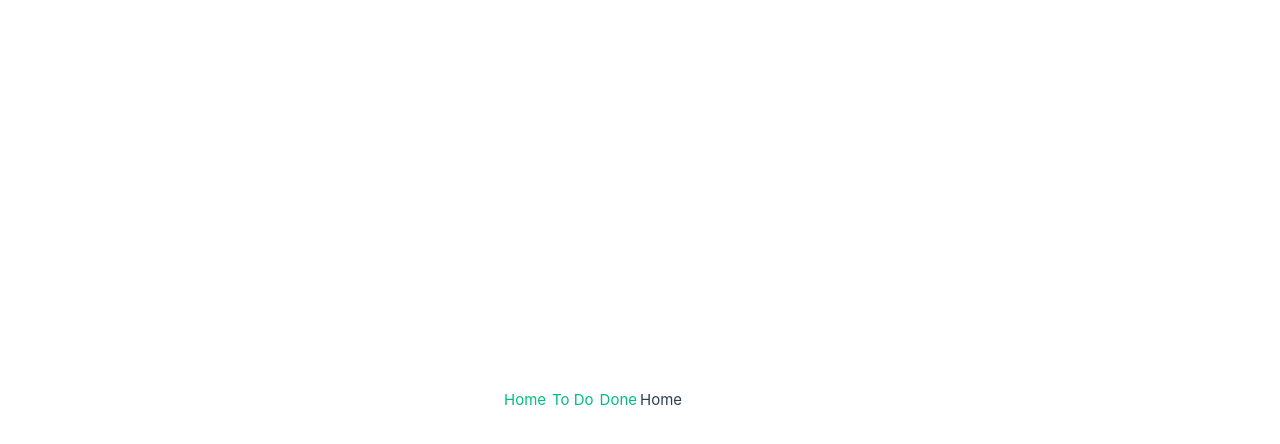
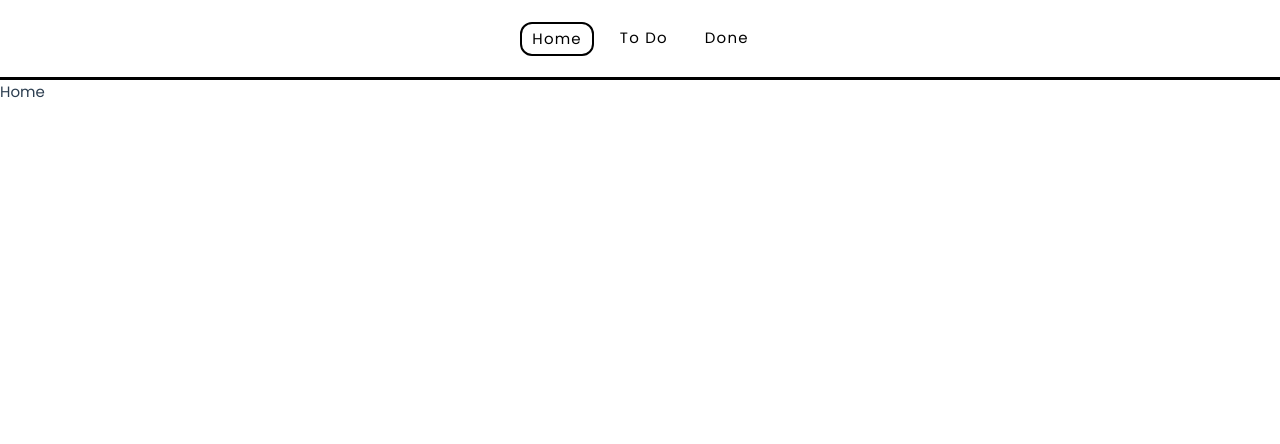
Before and after one commit to rohmerpauline/todo-app-vuejs, a Vue app: page /dashboard in a window 1280 px wide. Shown: the top 444 px of the page. Built offline with nearby package versions, Linux system fonts and the light colour scheme.

Commit message:
style: style header and nav

```diff
--- a/src/assets/base.css
+++ b/src/assets/base.css
@@ -1,3 +1,5 @@
+@import url('https://fonts.googleapis.com/css2?family=Poppins:ital,wght@0,100;0,200;0,300;0,400;0,500;0,600;0,700;0,800;0,900;1,100;1,200;1,300;1,400;1,500;1,600;1,700;1,800;1,900&display=swap');
+
 /* color palette from <https://github.com/vuejs/theme> */
 :root {
   --vt-c-white: #ffffff;
--- a/src/assets/main.css
+++ b/src/assets/main.css
@@ -1,28 +1,19 @@
 @import './base.css';
 
-#app {
-  max-width: 1280px;
-  margin: 0 auto;
-  padding: 2rem;
-  font-weight: normal;
-}
-
-a,
-.green {
-  text-decoration: none;
-  color: hsla(160, 100%, 37%, 1);
-  transition: 0.4s;
-  padding: 3px;
+* {
+  margin: 0;
+  padding: 0;
+  font-family: 'Poppins', sans-serif;
 }
 
 @media (hover: hover) {
-  a:hover {
+  /*  a:hover {
     background-color: hsla(160, 100%, 37%, 0.2);
-  }
+  } */
 }
 
 @media (min-width: 1024px) {
-  body {
+  /*  body {
     display: flex;
     place-items: center;
   }
@@ -31,5 +22,5 @@ a,
     display: grid;
     grid-template-columns: 1fr 1fr;
     padding: 0 2rem;
-  }
+  } */
 }
--- a/src/components/organisms/Header.vue
+++ b/src/components/organisms/Header.vue
@@ -13,6 +13,33 @@ import { RouterLink } from 'vue-router'
 </template>
 
 <style scoped>
+header {
+  display: flex;
+  align-items: center;
+  height: 80px;
+  border-bottom: 3px solid black;
+}
+
+nav {
+  width: 100%;
+  display: flex;
+  gap: 15px;
+  justify-content: center;
+}
+
+nav a {
+  text-decoration: none;
+  color: black;
+  letter-spacing: 1.2px;
+  padding: 3px 10px;
+  border: 1px solid transparent;
+}
+
+nav a.router-link-exact-active {
+  border: 2px solid black;
+  border-radius: 12px;
+}
+
 /* header {
   line-height: 1.5;
   max-height: 100vh;
```
